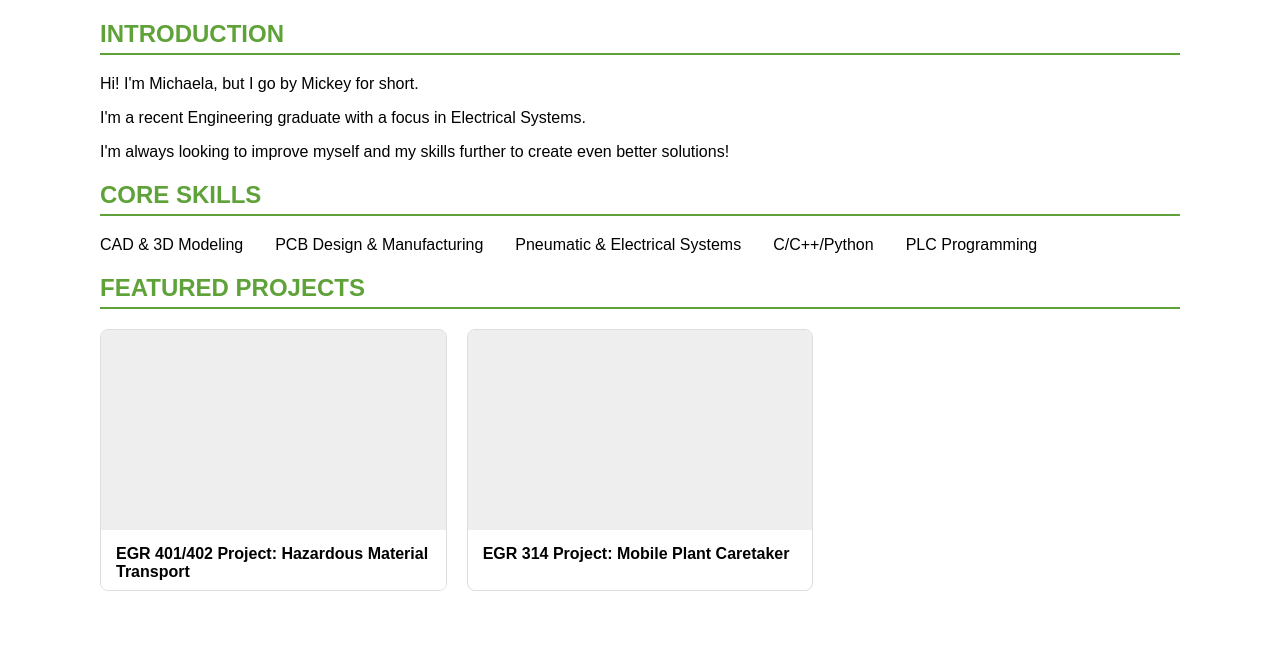
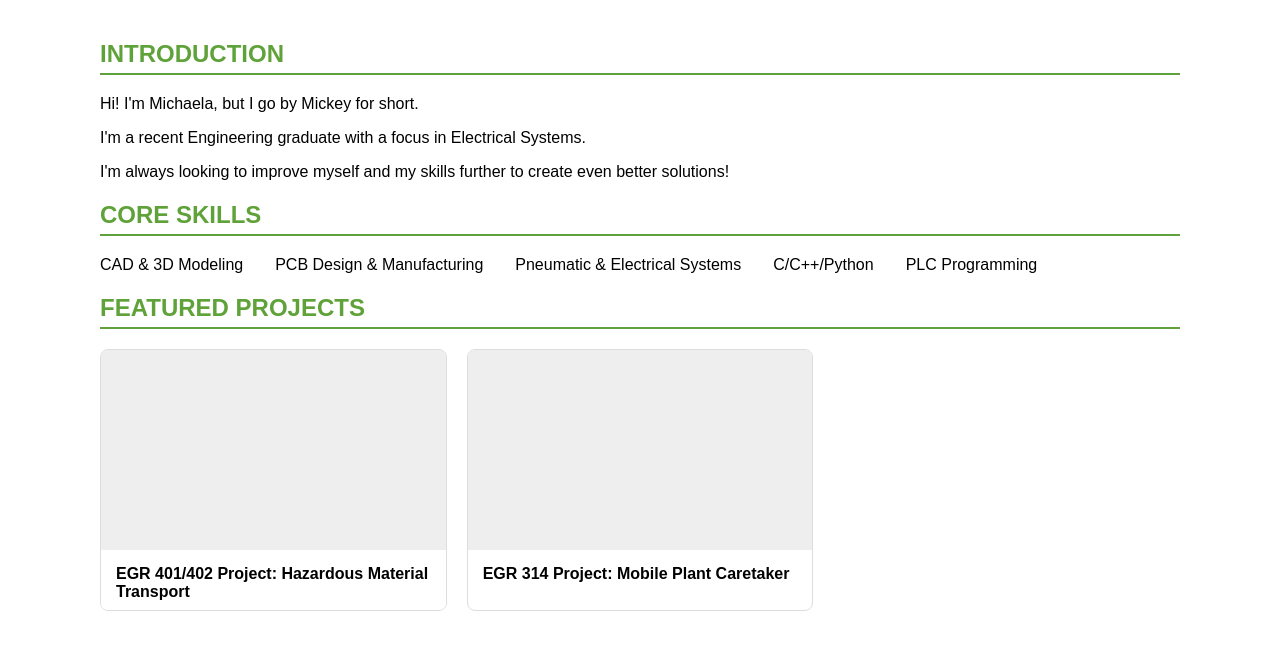
Before and after one commit to mgdeange/PortfolioWebsite, a plain HTML site: page landing.html in a window 1280 px wide. Drawn offline with Linux system fonts and the light colour scheme.

Commit message:
Update landing.html

```diff
--- a/landing.html
+++ b/landing.html
@@ -6,7 +6,7 @@
   <style>
     body {
       font-family: sans-serif;
-      padding: 0px 100px 100px 100px;
+      padding: 20px 100px 100px 100px;
       margin: 0 auto;
     }
 
```
